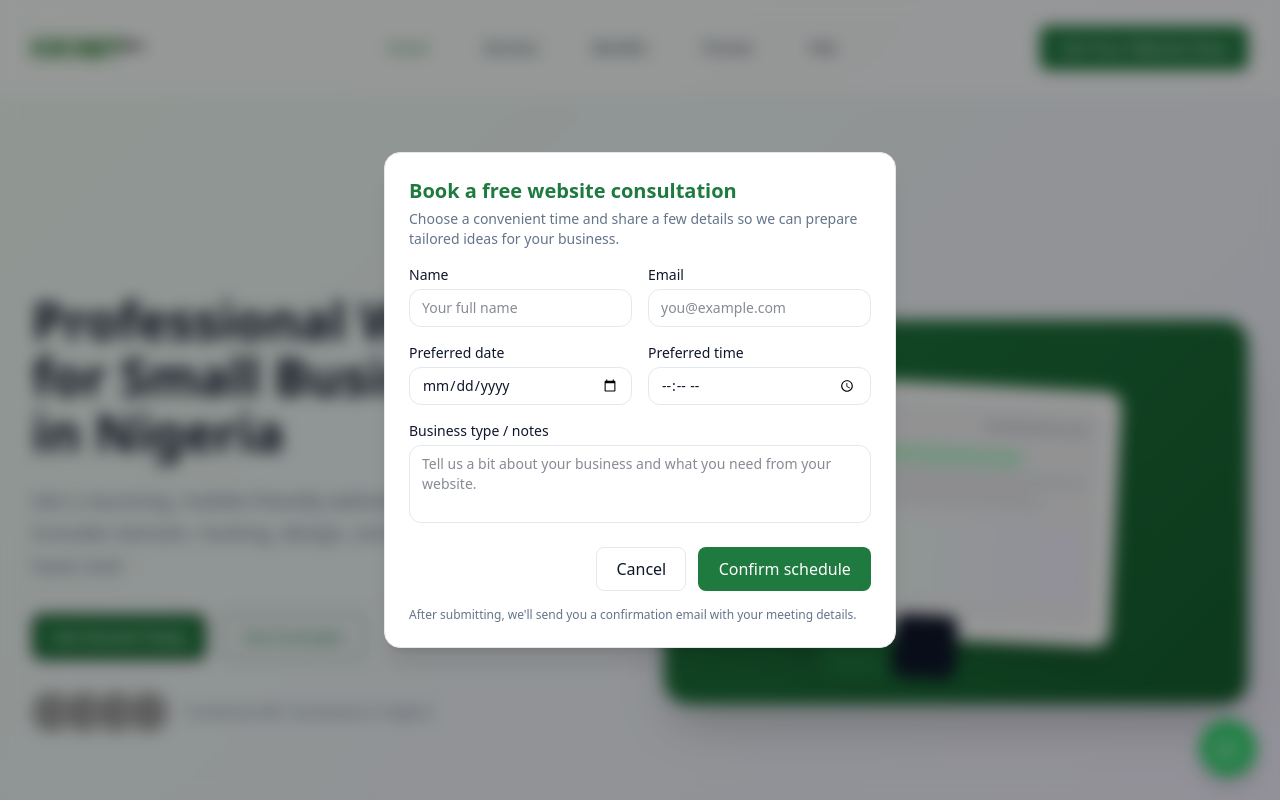
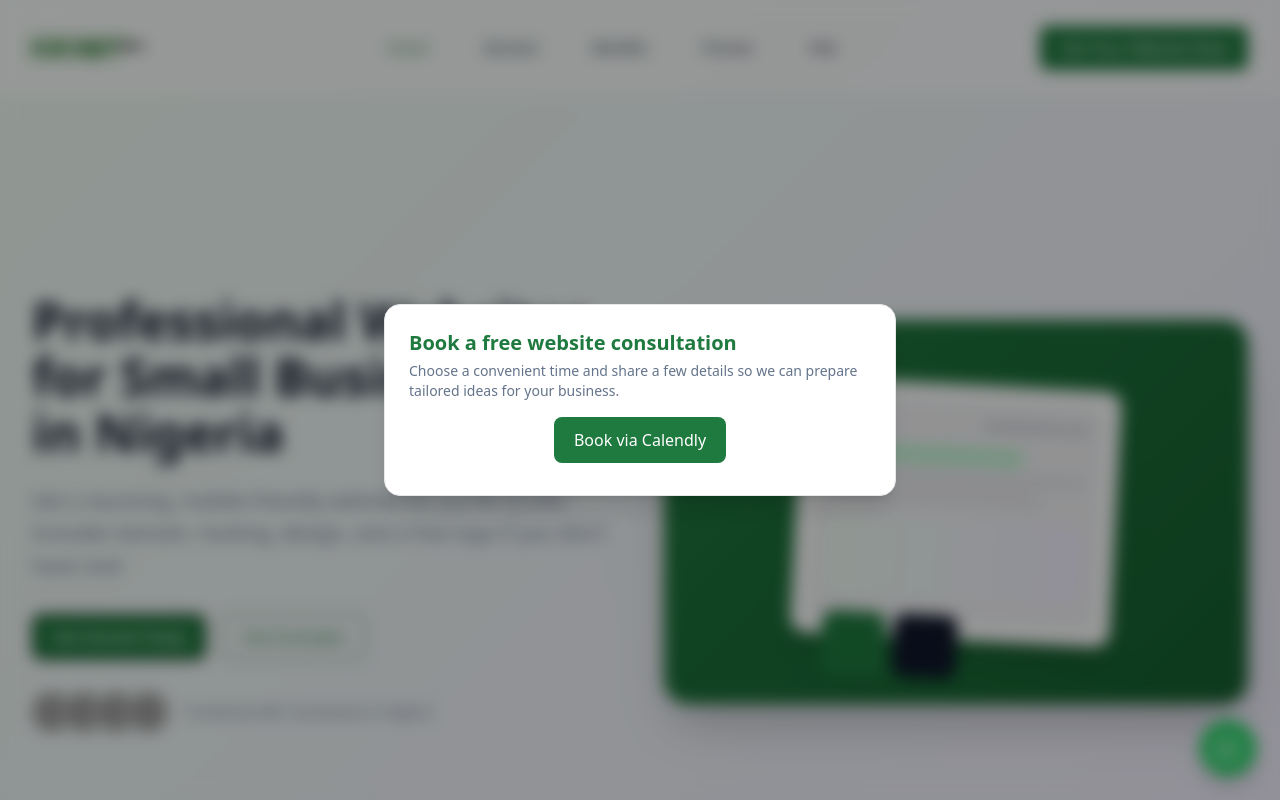
Before and after one commit to LottaCodr/Echoloft-Landing-Page, a React (Vite) app: page / in a window 1280 px wide. Both pictures are taken after a click on the button "Get Started Today". Shown: the top 800 px of the page. Built offline with nearby package versions, Linux system fonts and the light colour scheme; grey boxes are pictures that could not be loaded.

Commit message:
Add react-calendly dependency and update BookingDialog to redirect users to Calendly for scheduling

```diff
--- a/package.json
+++ b/package.json
@@ -13,6 +13,7 @@
     "@tailwindcss/vite": "^4.1.18",
     "motion": "^12.31.0",
     "react": "^19.2.0",
+    "react-calendly": "^4.4.0",
     "react-dom": "^19.2.0",
     "react-icons": "^5.5.0"
   },
--- a/src/components/BookingDialog.tsx
+++ b/src/components/BookingDialog.tsx
@@ -5,7 +5,6 @@ import {
   DialogHeader,
   DialogTitle,
   DialogDescription,
-  DialogFooter,
 } from "./ui/dialog"
 
 type BookingDialogProps = {
@@ -25,9 +24,16 @@ const COLORS = {
 };
 
 export default function BookingDialog({ open, onOpenChange }: BookingDialogProps) {
+
   function handleSubmit(e: React.FormEvent) {
     e.preventDefault()
-    // For now we just close the dialog.
+
+    // Redirect to Calendly
+    window.open(
+      "https://calendly.com/echoloft/free-consultation",
+      "_blank"
+    )
+
     onOpenChange(false)
   }
 
@@ -55,147 +61,21 @@ export default function BookingDialog({ open, onOpenChange }: BookingDialogProps
             Choose a convenient time and share a few details so we can prepare tailored ideas for your business.
           </DialogDescription>
         </DialogHeader>
-        <form onSubmit={handleSubmit} className="space-y-4 mt-2">
-          <div className="grid grid-cols-1 sm:grid-cols-2 gap-4">
-            <div className="flex flex-col gap-1">
-              <label
-                className="text-sm font-medium"
-                style={{ color: COLORS.text }}
-              >
-                Name
-              </label>
-              <input
-                type="text"
-                required
-                placeholder="Your full name"
-                className="w-full rounded-lg border px-3 py-2 text-sm focus:outline-none focus:ring-2 focus:ring-[color:var(--color-primary)] focus:border-[color:var(--color-primary)]"
-                style={{
-                  borderColor: COLORS.border,
-                  color: COLORS.text,
-                  background: COLORS.background,
-                }}
-              />
-            </div>
-            <div className="flex flex-col gap-1">
-              <label
-                className="text-sm font-medium"
-                style={{ color: COLORS.text }}
-              >
-                Email
-              </label>
-              <input
-                type="email"
-                required
-                placeholder="you@example.com"
-                className="w-full rounded-lg border px-3 py-2 text-sm focus:outline-none focus:ring-2 focus:ring-[color:var(--color-primary)] focus:border-[color:var(--color-primary)]"
-                style={{
-                  borderColor: COLORS.border,
-                  color: COLORS.text,
-                  background: COLORS.background,
-                }}
-              />
-            </div>
-          </div>
-          <div className="grid grid-cols-1 sm:grid-cols-2 gap-4">
-            <div className="flex flex-col gap-1">
-              <label
-                className="text-sm font-medium"
-                style={{ color: COLORS.text }}
-              >
-                Preferred date
-              </label>
-              <input
-                type="date"
-                required
-                className="w-full rounded-lg border px-3 py-2 text-sm focus:outline-none focus:ring-2 focus:ring-[color:var(--color-primary)] focus:border-[color:var(--color-primary)]"
-                style={{
-                  borderColor: COLORS.border,
-                  color: COLORS.text,
-                  background: COLORS.background,
-                }}
-              />
-            </div>
-            <div className="flex flex-col gap-1">
-              <label
-                className="text-sm font-medium"
-                style={{ color: COLORS.text }}
-              >
-                Preferred time
-              </label>
-              <input
-                type="time"
-                required
-                className="w-full rounded-lg border px-3 py-2 text-sm focus:outline-none focus:ring-2 focus:ring-[color:var(--color-primary)] focus:border-[color:var(--color-primary)]"
-                style={{
-                  borderColor: COLORS.border,
-                  color: COLORS.text,
-                  background: COLORS.background,
-                }}
-              />
-            </div>
-          </div>
-          <div className="flex flex-col gap-1">
-            <label
-              className="text-sm font-medium"
-              style={{ color: COLORS.text }}
-            >
-              Business type / notes
-            </label>
-            <textarea
-              rows={3}
-              placeholder="Tell us a bit about your business and what you need from your website."
-              className="w-full rounded-lg border px-3 py-2 text-sm resize-none focus:outline-none focus:ring-2 focus:ring-[color:var(--color-primary)] focus:border-[color:var(--color-primary)]"
-              style={{
-                borderColor: COLORS.border,
-                color: COLORS.text,
-                background: COLORS.background,
-              }}
-            />
-          </div>
-          <DialogFooter>
-            <button
-              type="button"
-              className="px-4 py-2 rounded-full text-sm font-medium border transition-colors"
-              style={{
-                borderColor: COLORS.border,
-                color: COLORS.text,
-                background: "transparent",
-                transition: "background-color var(--duration-normal)",
-              }}
-              onMouseOver={e => {
-                e.currentTarget.style.backgroundColor = COLORS.backgroundMuted;
-              }}
-              onMouseOut={e => {
-                e.currentTarget.style.backgroundColor = "transparent";
-              }}
-              onClick={() => onOpenChange(false)}
-            >
-              Cancel
-            </button>
+
+        {/* Simple button that triggers Calendly in new tab */}
+        <form className="mt-4 mb-2 flex justify-center" onSubmit={handleSubmit}>
           <button
             type="submit"
-              className="px-5 py-2 rounded-full text-sm font-medium transition-colors"
+            className="text-white px-8 py-4 rounded-full text-lg font-semibold transition duration-300"
             style={{
-                color: "#fff",
               backgroundColor: COLORS.primary,
-                transition: "background-color var(--duration-normal)",
+              transition: "background-color var(--duration-normal)"
             }}
-              onMouseOver={e =>
-                (e.currentTarget.style.backgroundColor = COLORS.primaryDark)
-              }
-              onMouseOut={e =>
-                (e.currentTarget.style.backgroundColor = COLORS.primary)
-              }
+            onMouseOver={e => (e.currentTarget.style.backgroundColor = COLORS.primaryDark)}
+            onMouseOut={e => (e.currentTarget.style.backgroundColor = COLORS.primary)}
           >
-              Confirm schedule
+            Book via Calendly
           </button>
-          </DialogFooter>
-          <p
-            className="mt-2 text-xs"
-            style={{ color: COLORS.textMuted }}
-          >
-            After submitting, we&apos;ll send you a confirmation email with your meeting details.
-          </p>
         </form>
       </DialogContent>
     </Dialog>
```
Also changed, not shown: 1 other file (tests, documents, lock files or other folders). Lines whose indentation alone changed are shown as unchanged.
